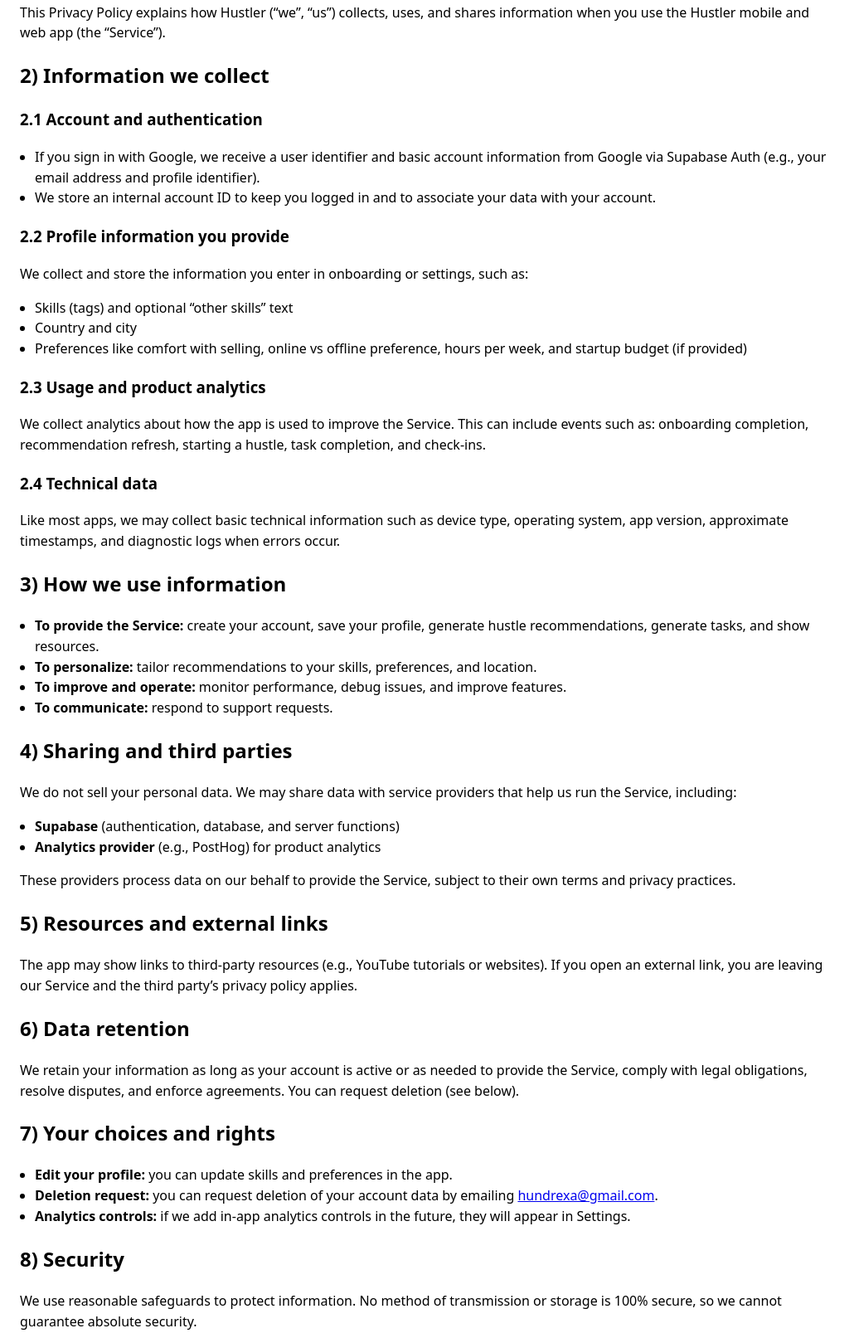
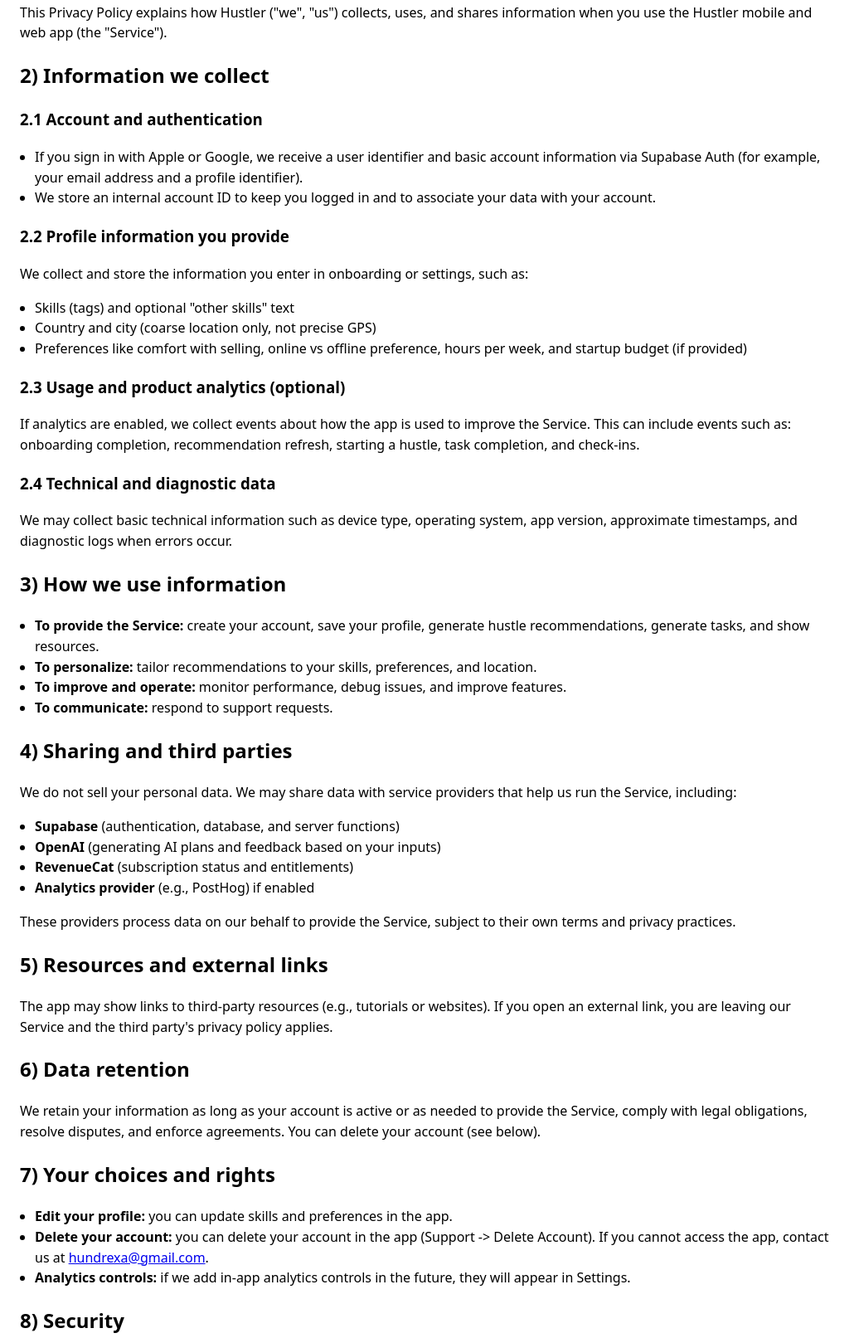
Before and after one commit to Hundrex1/hustler-privacy, a plain HTML site: page index.html in a window 1280 px wide. Shown: the part 386-1999 px from the top of the page at 83% size, without its empty margins (0-1036 px from the left). Drawn offline with Linux system fonts and the light colour scheme.

Commit message:
Revise privacy policy text and update date
Updated the title and last updated date in the privacy policy. Modified various text for clarity and consistency.

```diff
--- a/index.html
+++ b/index.html
@@ -3,7 +3,7 @@
   <head>
     <meta charset="utf-8" />
     <meta name="viewport" content="width=device-width,initial-scale=1" />
-    <title>Hustler App – Privacy Policy</title>
+    <title>Hustler App - Privacy Policy</title>
     <meta name="robots" content="index,follow" />
     <style>
       :root { color-scheme: light dark; }
@@ -19,7 +19,7 @@
 
   <body>
     <h1>Privacy Policy</h1>
-    <p class="muted">Last updated: 2025-12-18</p>
+    <p class="muted">Last updated: 2026-01-01</p>
 
     <div class="box">
       <p><strong>App name:</strong> Hustler</p>
@@ -29,34 +29,34 @@
 
     <h2>1) Who we are</h2>
     <p>
-      This Privacy Policy explains how Hustler (“we”, “us”) collects, uses, and shares information when you use the Hustler mobile and web app (the “Service”).
+      This Privacy Policy explains how Hustler ("we", "us") collects, uses, and shares information when you use the Hustler mobile and web app (the "Service").
     </p>
 
     <h2>2) Information we collect</h2>
     <h3>2.1 Account and authentication</h3>
     <ul>
-      <li>If you sign in with Google, we receive a user identifier and basic account information from Google via Supabase Auth (e.g., your email address and profile identifier).</li>
+      <li>If you sign in with Apple or Google, we receive a user identifier and basic account information via Supabase Auth (for example, your email address and a profile identifier).</li>
       <li>We store an internal account ID to keep you logged in and to associate your data with your account.</li>
     </ul>
 
     <h3>2.2 Profile information you provide</h3>
     <p>We collect and store the information you enter in onboarding or settings, such as:</p>
     <ul>
-      <li>Skills (tags) and optional “other skills” text</li>
-      <li>Country and city</li>
+      <li>Skills (tags) and optional "other skills" text</li>
+      <li>Country and city (coarse location only, not precise GPS)</li>
       <li>Preferences like comfort with selling, online vs offline preference, hours per week, and startup budget (if provided)</li>
     </ul>
 
-    <h3>2.3 Usage and product analytics</h3>
+    <h3>2.3 Usage and product analytics (optional)</h3>
     <p>
-      We collect analytics about how the app is used to improve the Service. This can include events such as:
+      If analytics are enabled, we collect events about how the app is used to improve the Service. This can include events such as:
       onboarding completion, recommendation refresh, starting a hustle, task completion, and check-ins.
     </p>
 
-    <h3>2.4 Technical data</h3>
+    <h3>2.4 Technical and diagnostic data</h3>
     <p>
-      Like most apps, we may collect basic technical information such as device type, operating system, app version,
-      approximate timestamps, and diagnostic logs when errors occur.
+      We may collect basic technical information such as device type, operating system, app version, approximate timestamps,
+      and diagnostic logs when errors occur.
     </p>
 
     <h2>3) How we use information</h2>
@@ -71,7 +71,9 @@
     <p>We do not sell your personal data. We may share data with service providers that help us run the Service, including:</p>
     <ul>
       <li><strong>Supabase</strong> (authentication, database, and server functions)</li>
-      <li><strong>Analytics provider</strong> (e.g., PostHog) for product analytics</li>
+      <li><strong>OpenAI</strong> (generating AI plans and feedback based on your inputs)</li>
+      <li><strong>RevenueCat</strong> (subscription status and entitlements)</li>
+      <li><strong>Analytics provider</strong> (e.g., PostHog) if enabled</li>
     </ul>
     <p>
       These providers process data on our behalf to provide the Service, subject to their own terms and privacy practices.
@@ -79,20 +81,20 @@
 
     <h2>5) Resources and external links</h2>
     <p>
-      The app may show links to third-party resources (e.g., YouTube tutorials or websites). If you open an external link,
-      you are leaving our Service and the third party’s privacy policy applies.
+      The app may show links to third-party resources (e.g., tutorials or websites). If you open an external link,
+      you are leaving our Service and the third party's privacy policy applies.
     </p>
 
     <h2>6) Data retention</h2>
     <p>
       We retain your information as long as your account is active or as needed to provide the Service, comply with legal obligations,
-      resolve disputes, and enforce agreements. You can request deletion (see below).
+      resolve disputes, and enforce agreements. You can delete your account (see below).
     </p>
 
     <h2>7) Your choices and rights</h2>
     <ul>
       <li><strong>Edit your profile:</strong> you can update skills and preferences in the app.</li>
-      <li><strong>Deletion request:</strong> you can request deletion of your account data by emailing <a href="mailto:hundrexa@gmail.com">hundrexa@gmail.com</a>.</li>
+      <li><strong>Delete your account:</strong> you can delete your account in the app (Support -> Delete Account). If you cannot access the app, contact us at <a href="mailto:hundrexa@gmail.com">hundrexa@gmail.com</a>.</li>
       <li><strong>Analytics controls:</strong> if we add in-app analytics controls in the future, they will appear in Settings.</li>
     </ul>
 
@@ -102,7 +104,7 @@
       so we cannot guarantee absolute security.
     </p>
 
-    <h2>9) Children’s privacy</h2>
+    <h2>9) Children's privacy</h2>
     <p>
       The Service is not intended for children under 13 (or the minimum age required in your jurisdiction). We do not knowingly collect
       personal information from children. If you believe a child has provided personal information, contact us.
@@ -116,7 +118,7 @@
 
     <h2>11) Changes to this policy</h2>
     <p>
-      We may update this policy from time to time. We will update the “Last updated” date above.
+      We may update this policy from time to time. We will update the "Last updated" date above.
     </p>
 
     <h2>12) Contact</h2>
```
